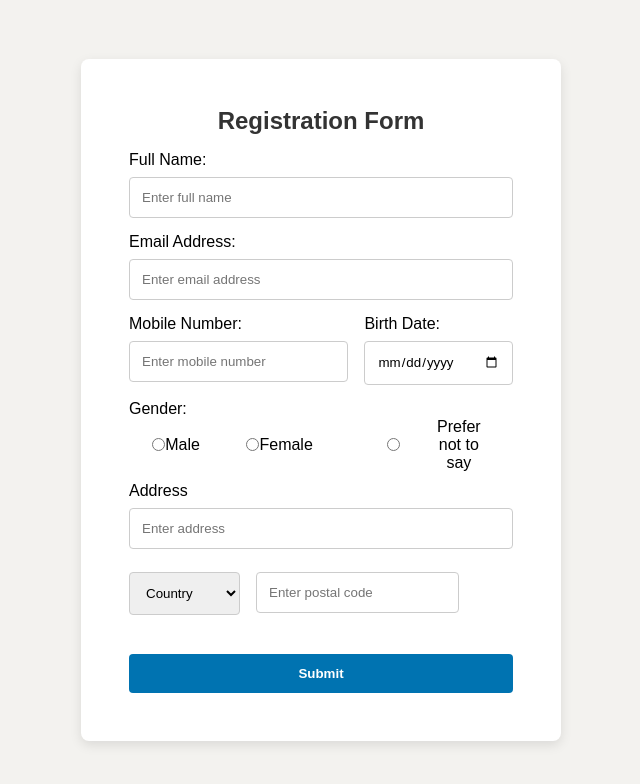
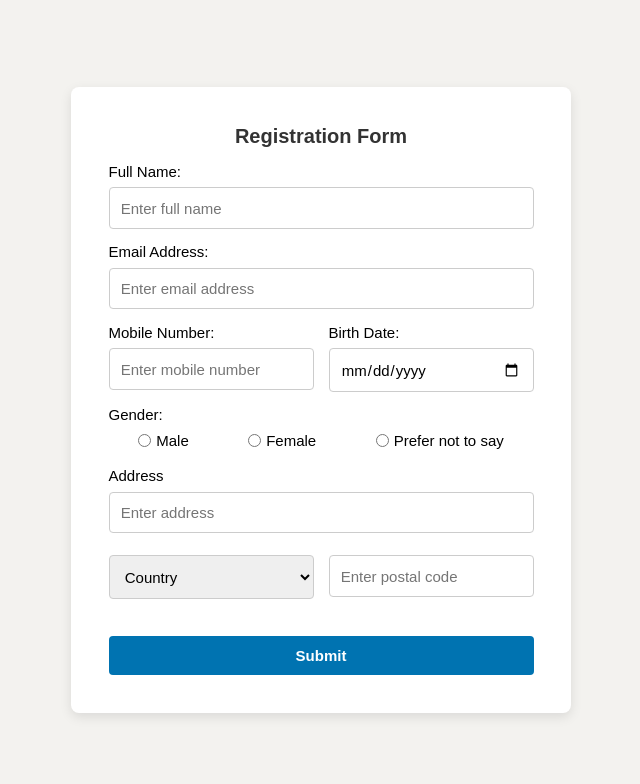
Before and after one commit to toni4real/RegistrationPage, a plain HTML site: page index.html in a window 1280 px wide. Shown: the whole page, without its empty margins (319-959 px from the left). Drawn offline with Linux system fonts and the light colour scheme.

Commit message:
fifth commit

```diff
--- a/index.html
+++ b/index.html
@@ -26,7 +26,7 @@
         <div class="row">
           <div class="form-group">
             <label for="number">Mobile Number:</label>
-            <input type="text" id="number" name="number" placeholder="Enter mobile number" required>
+            <input type="tel" id="number" name="number" placeholder="Enter mobile number" pattern="[0-9]{10}" required>
           </div>
           <div class="form-group">
             <label for="birthdate">Birth Date:</label>
@@ -35,12 +35,12 @@
         </div>
 
         <div class="gender">
-            <label>Gender:</label>
-            <div class="gender-options">
-              <label><input type="radio" id="gender1" name="gender" required>Male</label>
-              <label><input type="radio" id="gender2" name="gender">Female</label>
-              <label><input type="radio" id="gender3" name="gender">Prefer not to say</label>
-            </div>
+          <label>Gender:</label>
+          <div class="gender-options">
+            <label><input type="radio" id="gender1" name="gender" value="male" required>Male</label>
+            <label><input type="radio" id="gender2" name="gender" value="female">Female</label>
+            <label><input type="radio" id="gender3" name="gender" value="prefer-not-to-say">Prefer not to say</label>
+          </div>
         </div>
 
         <div class="form-group">
--- a/style.css
+++ b/style.css
@@ -3,6 +3,7 @@
     padding: 0;
     box-sizing: border-box;
     font-family: 'Arial', sans-serif;
+    font-size: 15px;
 }
 .container{
     display: flex;
@@ -13,14 +14,15 @@
 }
 .signup{
     background-color: #fff;
-    padding: 3rem;
-    width: 480px;
+    padding: 2.5rem;
+    width: 500px;
     border-radius: 8px;
     box-shadow: 0 4px 12px rgba(0, 0, 0, 0.1);
     text-align: center;
 }
 .signup h2{
     margin-bottom: 1rem;
+    font-size: 20px;
     color: #333;
 }
 .registration-form label{
@@ -40,20 +42,25 @@
     display: flex;
     gap: 1rem;
 }
+.row .form-group {
+    flex: 1;
+}
 .gender{
     margin-bottom: 10px;
 }
+.gender label{
+    margin-bottom: 3px;
+}
 .gender-options{
     display: flex;
-    flex-direction: row;
     justify-content: space-around;
     width: 100%;
-    margin-top: 0.5rem;
 }
 .gender-options label{
     display: flex;
-    flex-direction: row;
     align-items: center;
+    gap: 5px;
+    white-space: nowrap;
 }
 .button-container{
     margin-top: 1.5rem;
```
